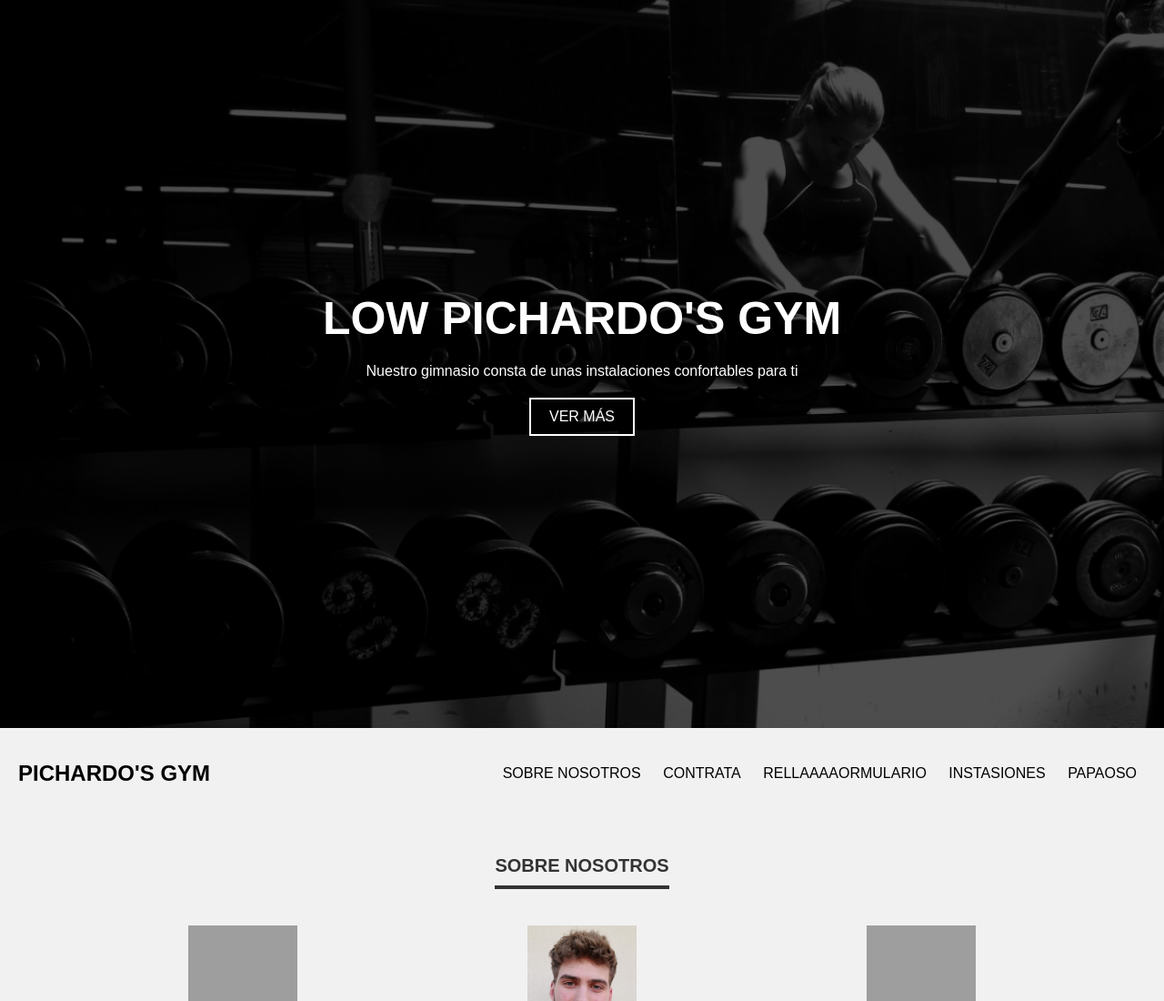
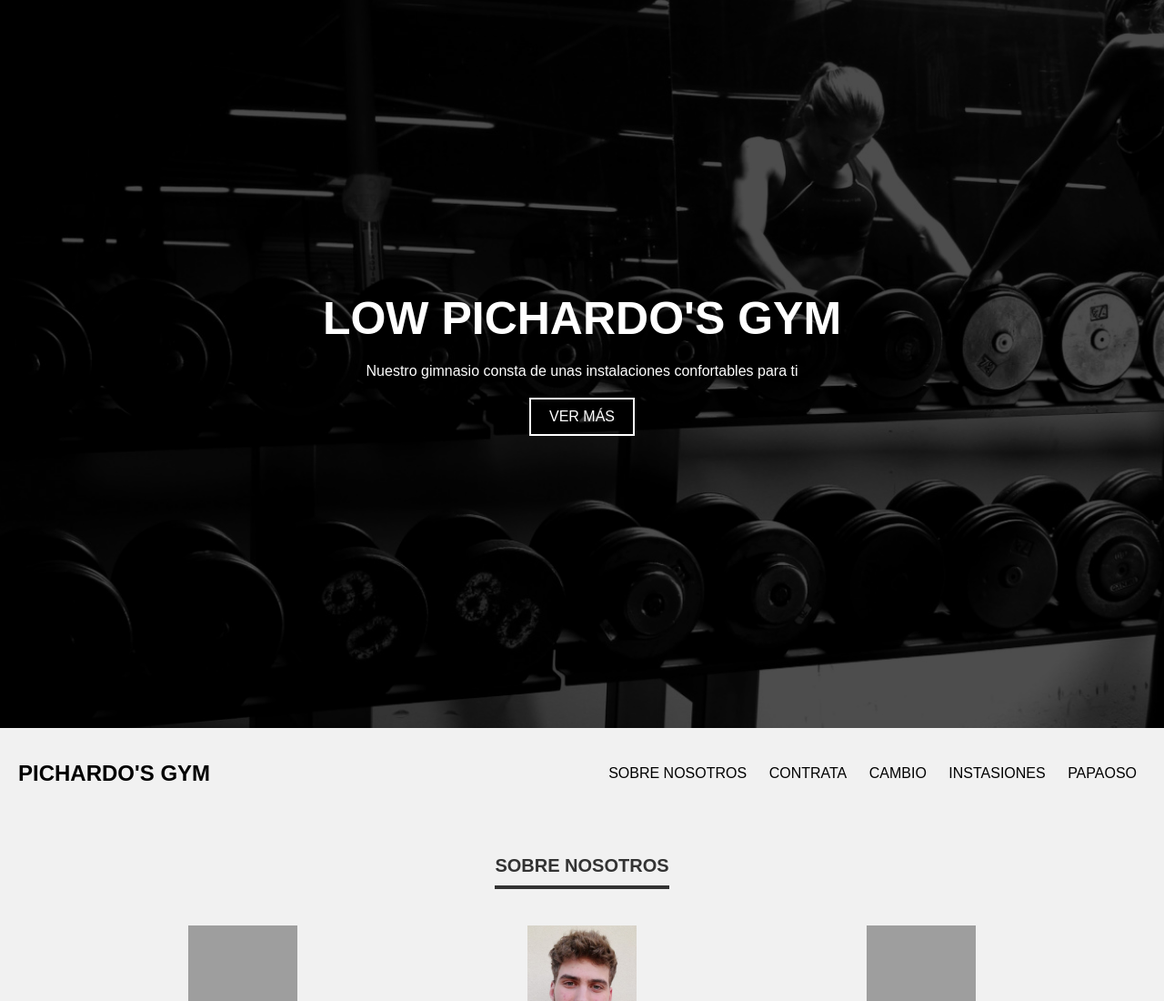
Before and after one commit to Piichardo30/Proyecto-FULL-CSS, a plain HTML site: page index.html in a window 1280 px wide. Shown: the top 1100 px of the page at 91% size. Drawn offline with Linux system fonts and the light colour scheme; grey boxes are pictures that could not be loaded.

Commit message:
cOMO SE CAMBIA ESTO
Co-Authored-By: Piichardo30 <pichardo19997@gmail.com>

```diff
--- a/index.html
+++ b/index.html
@@ -30,7 +30,7 @@
       <div class="menu">
         <a href="#inicio">Sobre nosotros</a>
         <a href="#paga">Contrata</a>
-        <a href="#rellena">Rellaaaaormulario</a>
+        <a href="#rellena">CAMBIO</a>
         <a href="#miraesto">Instasiones</a>
         <a href="#cozasnuevas">papaoso</a>
         <label for="chk" class="hide-menu-btn">
```
